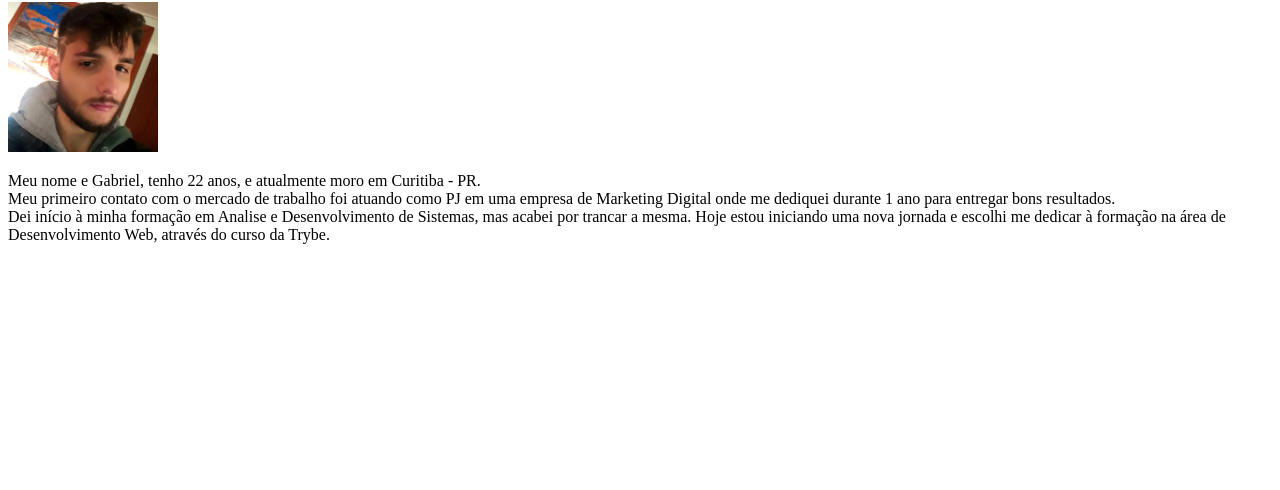
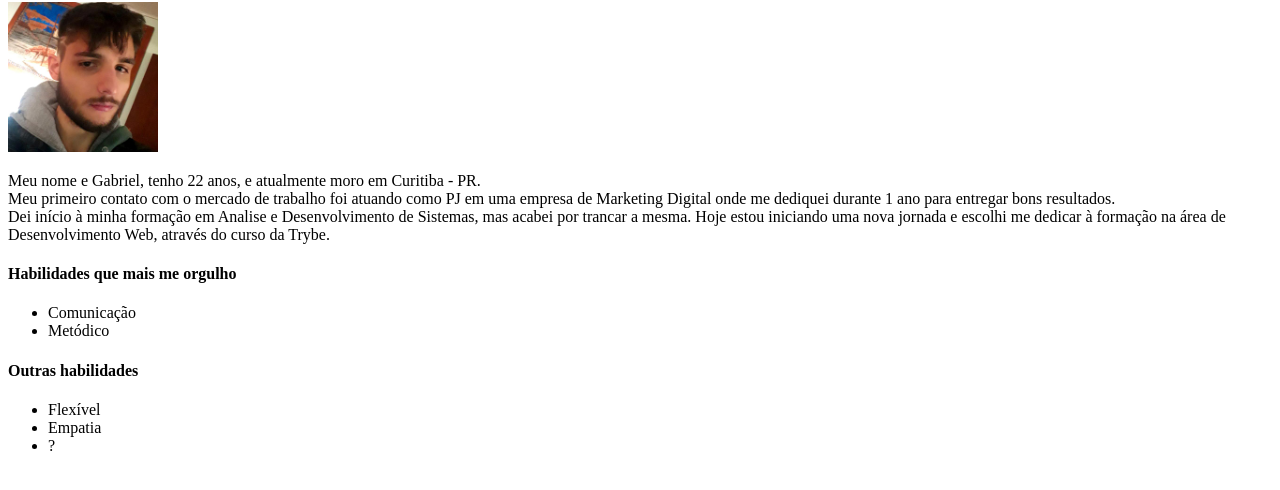
Before and after one commit to Gabriel-AFiori/Gabriel-AFiori.github.io, a plain HTML site: page index.html in a window 1280 px wide. Shown: the part 78-568 px from the top of the page. Drawn offline with Linux system fonts and the light colour scheme.

Commit message:
Criei uma div e adicionei 2 listas para colocar minhas habilidades

```diff
--- a/index.html
+++ b/index.html
@@ -5,7 +5,7 @@
     <meta charset="UTF-8">
     <meta http-equiv="X-UA-Compatible" content="IE=edge">
     <meta name="viewport" content="width=device-width, initial-scale=1.0">
-    <title>Document</title>
+    <title>Portfólio</title>
     <link rel="stylesheet" type="text/css" href="style.css">
 </head>
 
@@ -19,6 +19,19 @@
             Dei início à minha formação em Analise e Desenvolvimento de Sistemas, mas acabei por trancar a mesma. Hoje estou iniciando uma nova jornada e escolhi me dedicar à formação na área de Desenvolvimento Web, através do curso da Trybe.
         </p>
     </div>
+    <div>
+        <h4>Habilidades que mais me orgulho</h4>
+        <ul>
+            <li>Comunicação</li>
+            <li>Metódico</li>
+        </ul>
+        <h4>Outras habilidades</h4>
+        <ul>
+            <li>Flexível</li>
+            <li>Empatia</li>
+            <li>?</li>
+        </ul>
+    </div>
 </body>
 
 </html>
```
